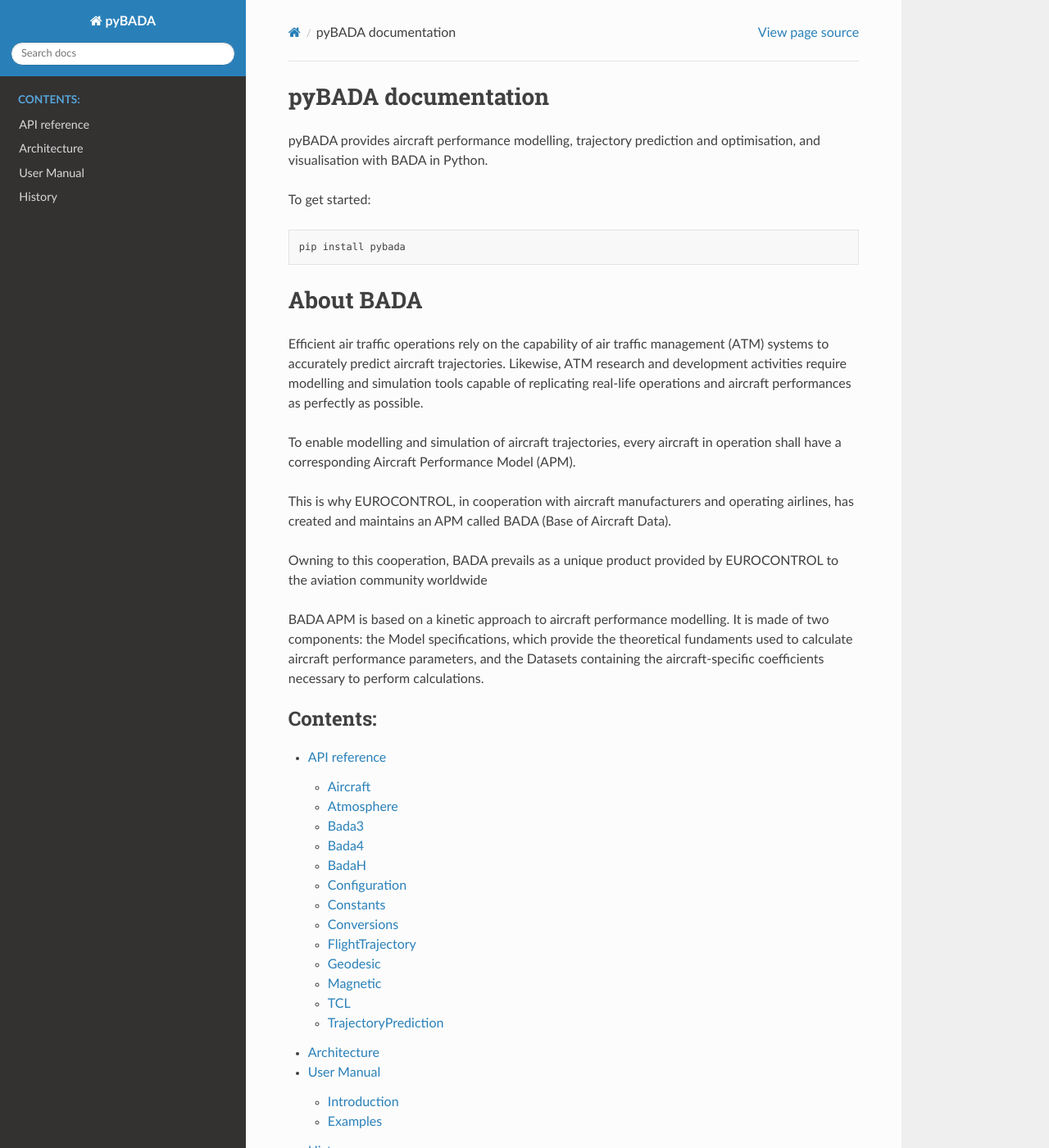
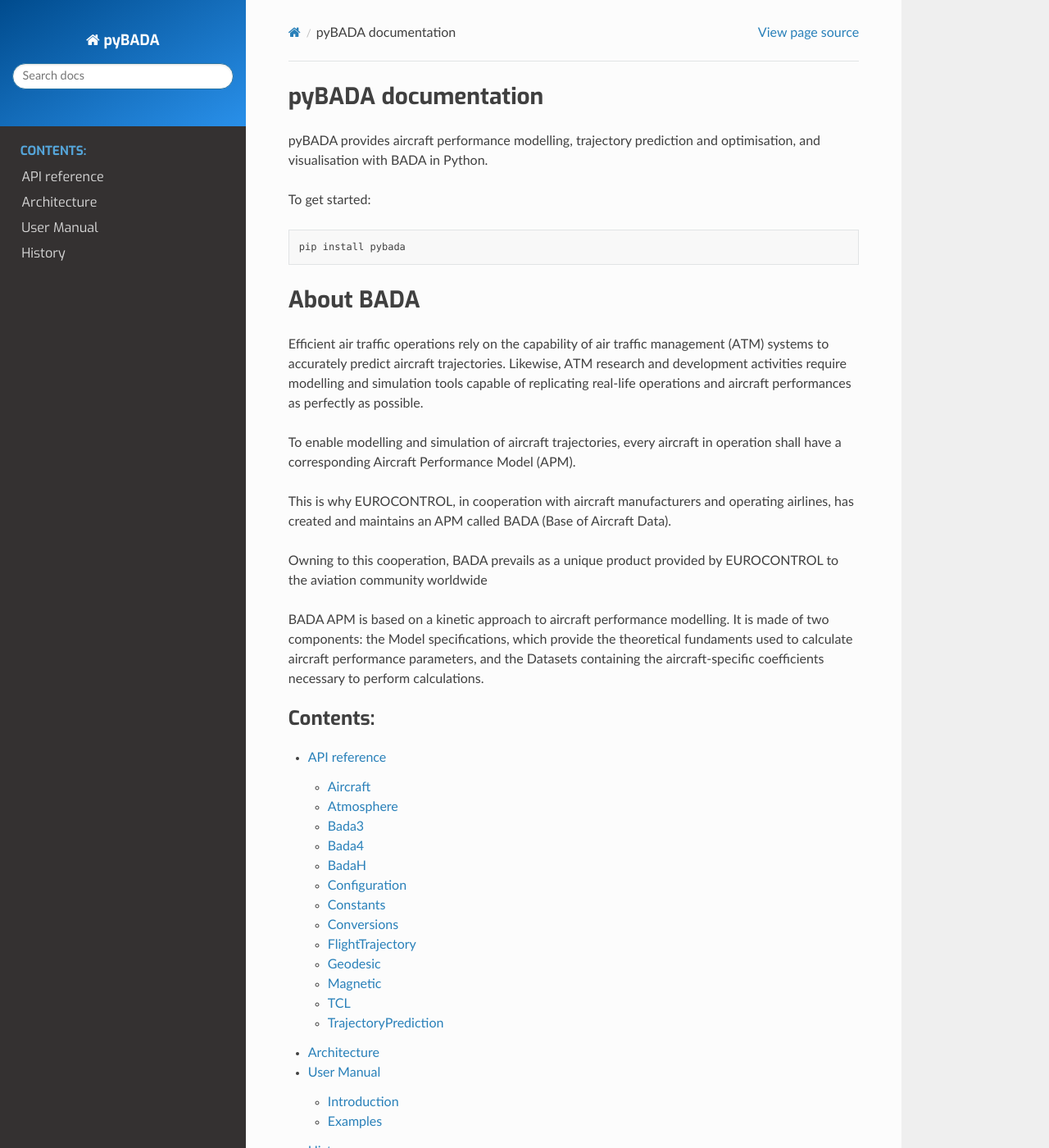
Before and after one commit to eurocontrol-bada/pybada, a Sphinx documentation site: the page built from docs/source/index.rst, in a window 1280 px wide and 1400 px high. Shown: the whole window at 82% size. Built offline with Sphinx 7.4.7 and the Read the Docs theme 3.1.0, drawn with Linux system fonts in a browser that asks for light colours; pages that are not in the unit, such as notebooks, are missing from menus.

Commit message:
css: use Exo as headers font, misc branding improvements

```diff
--- /dev/null
+++ b/docs/source/_static/css/custom.css
@@ -0,0 +1,15 @@
+@import url('https://fonts.googleapis.com/css2?family=Exo:ital,wght@0,100..900;1,100..900&family=Inter:ital,opsz,wght@0,14..32,100..900;1,14..32,100..900&family=K2D:ital,wght@0,100;0,200;0,300;0,400;0,500;0,600;0,700;0,800;1,100;1,200;1,300;1,400;1,500;1,600;1,700;1,800&family=Ubuntu+Mono:ital,wght@0,400;0,700;1,400;1,700&display=swap');
+
+.rst-content .toctree-wrapper > p.caption, h1, h2, h3, h4, h5, h6, legend, .wy-nav-side {
+    font-family: Exo;
+}
+
+.wy-side-scroll {
+    font-size: 18px;
+}
+
+.wy-side-nav-search {
+    background-image: linear-gradient(150deg,#004B8D 0%,#2990EA 100%);
+    padding-top: 2em;
+    padding-bottom: 2.5em;
+}
--- a/docs/source/conf.py
+++ b/docs/source/conf.py
@@ -39,6 +39,10 @@
 templates_path = ["_templates"]
 exclude_patterns = []
 
+html_css_files = [
+    'css/custom.css',
+]
+
 # add_module_names = False
 modindex_common_prefix = ["pyBADA."]
 
```
